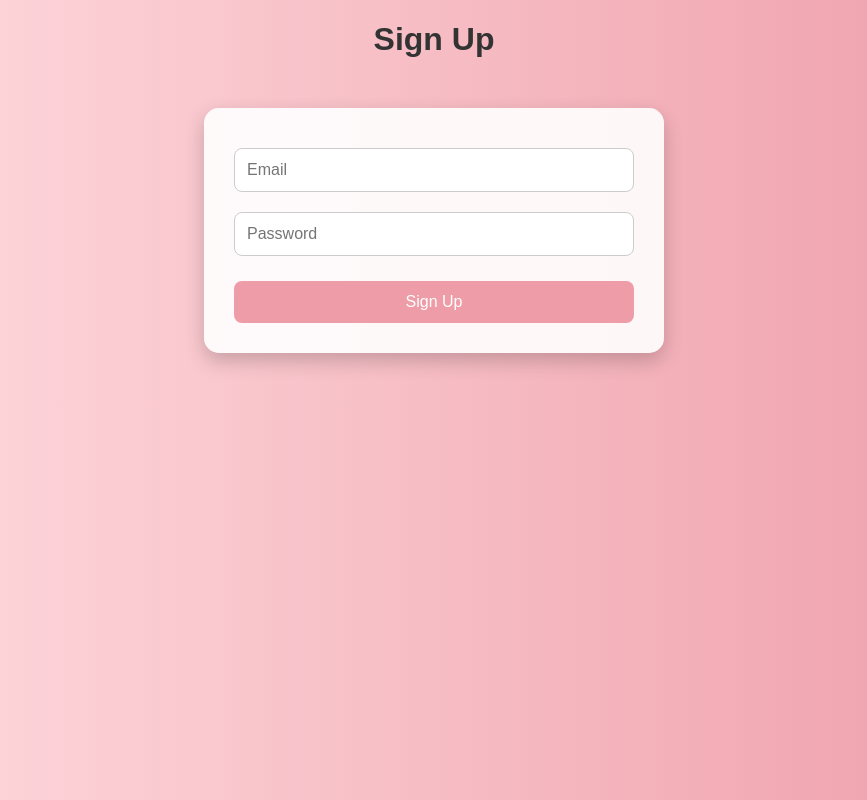
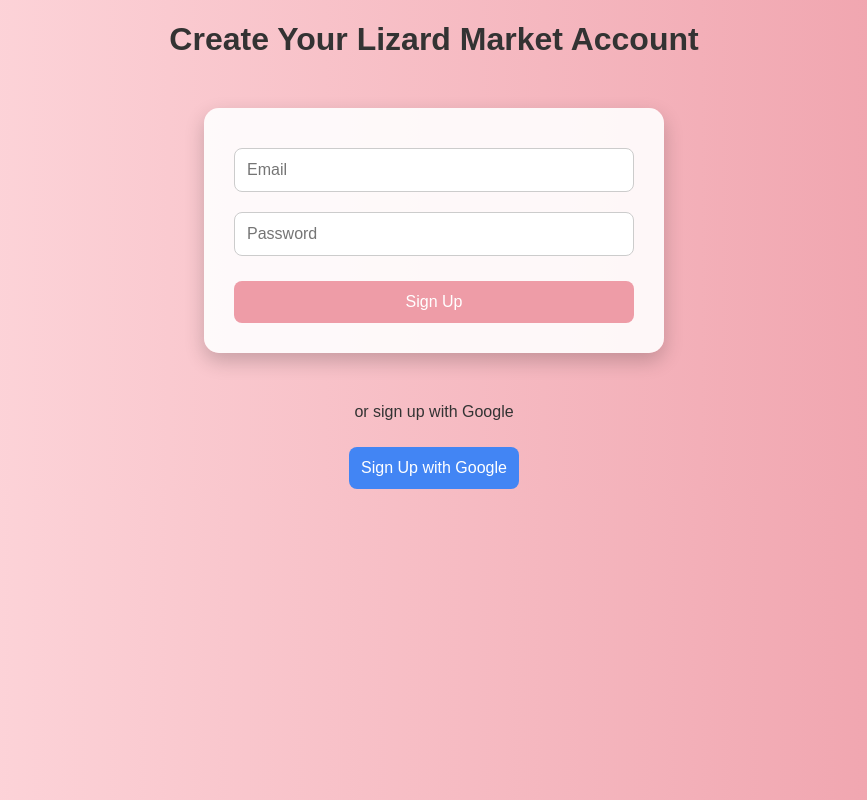
Before and after one commit to MunchMaxxer/lizm1, a plain HTML site: page signup.html in a window 1280 px wide. Shown: the whole page, without its empty margins (206-1073 px from the left). Drawn offline with Linux system fonts and the light colour scheme.

Commit message:
Update signup.html

```diff
--- a/signup.html
+++ b/signup.html
@@ -6,12 +6,20 @@
 <link rel="stylesheet" href="style.css">
 </head>
 <body>
-<h1>Sign Up</h1>
+
+<h1>Create Your Lizard Market Account</h1>
+
 <form id="signupForm">
-  <input type="email" id="email" placeholder="Email" required>
-  <input type="password" id="password" placeholder="Password" required>
-  <button type="submit">Sign Up</button>
+    <input type="email" id="email" placeholder="Email" required>
+    <input type="password" id="password" placeholder="Password" required>
+    <button type="submit">Sign Up</button>
 </form>
+
+<p style="text-align:center; margin-top: 20px;">or sign up with Google</p>
+<div style="display:flex; justify-content:center;">
+    <button id="googleLoginBtn" class="google-btn">Sign Up with Google</button>
+</div>
+
 <script src="supabase.js"></script>
 <script src="auth.js"></script>
 </body>
```
